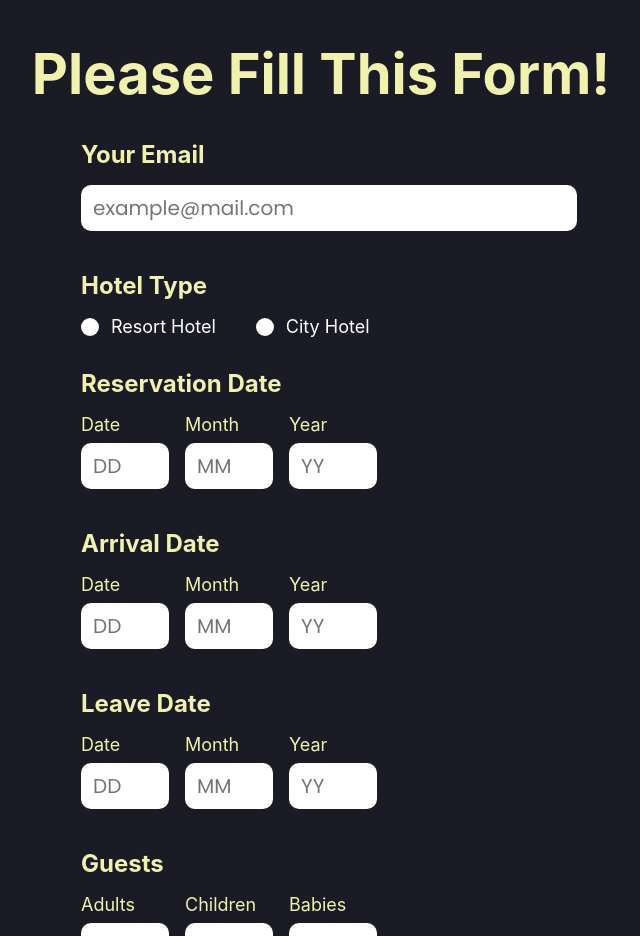
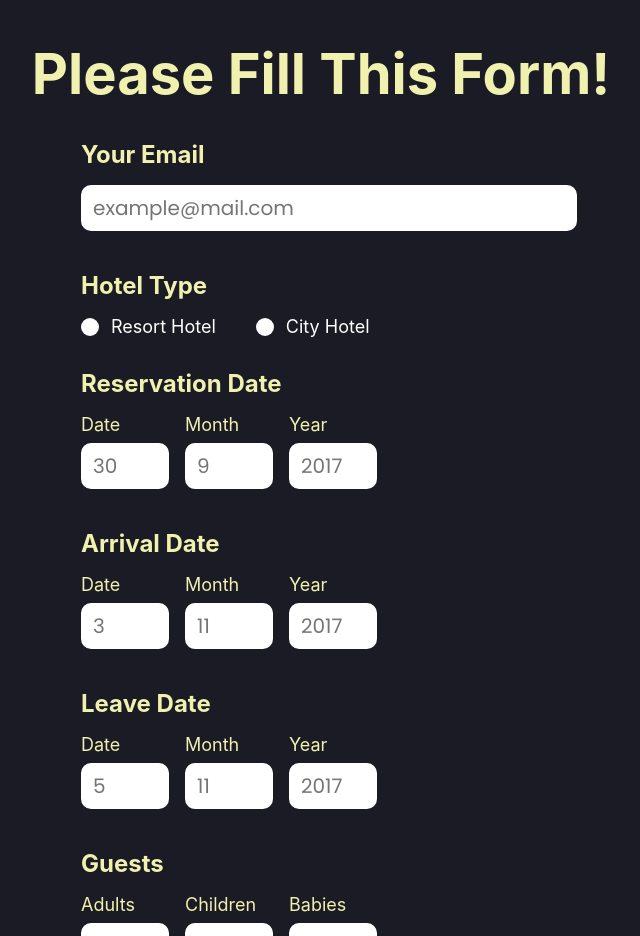
Before and after one commit to andrejuliantama/AIB-FE, a React (Create React App) app: page /pages/public/reservation in a window 1280 px wide. Shown: the top 936 px of the page, without its empty margins (319-959 px from the left). Built offline with nearby package versions, Linux system fonts and the light colour scheme.

Commit message:
update date placeholder

```diff
--- a/src/pages/public/reservation.js
+++ b/src/pages/public/reservation.js
@@ -384,15 +384,15 @@ const PublicReservation = () =>{
 						<div className="row mt-2">
 							<div className="numberInput mr-4">
 								<div className="text mb-1">Date</div>
-								<input type="number" className="smallInput" onChange={handleRevDate} placeholder="DD"></input>
+								<input type="number" className="smallInput" onChange={handleRevDate} placeholder="30"></input>
 							</div>
 							<div className="numberInput mr-4">
 								<div className="text mb-1">Month</div>
-								<input type="number" className="smallInput" onChange={handleRevMonth} placeholder="MM"></input>
+								<input type="number" className="smallInput" onChange={handleRevMonth} placeholder="9"></input>
 							</div>
 							<div className="numberInput">
 								<div className="text mb-1">Year</div>
-								<input type="number" className="smallInput" onChange={handleRevYear} placeholder="YY"></input>
+								<input type="number" className="smallInput" onChange={handleRevYear} placeholder="2017"></input>
 							</div>
 						</div>
 
@@ -400,15 +400,15 @@ const PublicReservation = () =>{
 						<div className="row mt-2">
 							<div className="numberInput mr-4">
 								<div className="text mb-1">Date</div>
-								<input type="number" className="smallInput" onChange={handleArrivalDate} placeholder="DD"></input>
+								<input type="number" className="smallInput" onChange={handleArrivalDate} placeholder="3"></input>
 							</div>
 							<div className="numberInput mr-4">
 								<div className="text mb-1">Month</div>
-								<input type="number" className="smallInput" onChange={handleArrivalMonth} placeholder="MM"></input>
+								<input type="number" className="smallInput" onChange={handleArrivalMonth} placeholder="11"></input>
 							</div>
 							<div className="numberInput">
 								<div className="text mb-1">Year</div>
-								<input type="number" className="smallInput" onChange={handleArrivalYear} placeholder="YY"></input>
+								<input type="number" className="smallInput" onChange={handleArrivalYear} placeholder="2017"></input>
 							</div>
 						</div>
 
@@ -416,15 +416,15 @@ const PublicReservation = () =>{
 						<div className="row mt-2">
 							<div className="numberInput mr-4">
 								<div className="text mb-1">Date</div>
-								<input type="number" className="smallInput" onChange={handleLeaveDate} placeholder="DD"></input>
+								<input type="number" className="smallInput" onChange={handleLeaveDate} placeholder="5"></input>
 							</div>
 							<div className="numberInput mr-4">
 								<div className="text mb-1">Month</div>
-								<input type="number" className="smallInput" onChange={handleLeaveMonth} placeholder="MM"></input>
+								<input type="number" className="smallInput" onChange={handleLeaveMonth} placeholder="11"></input>
 							</div>
 							<div className="numberInput">
 								<div className="text mb-1">Year</div>
-								<input type="number" className="smallInput" onChange={handleLeaveYear} placeholder="YY"></input>
+								<input type="number" className="smallInput" onChange={handleLeaveYear} placeholder="2017"></input>
 							</div>
 						</div>
 
```
Also changed, not shown: 1 other file (tests, documents, lock files or other folders).
